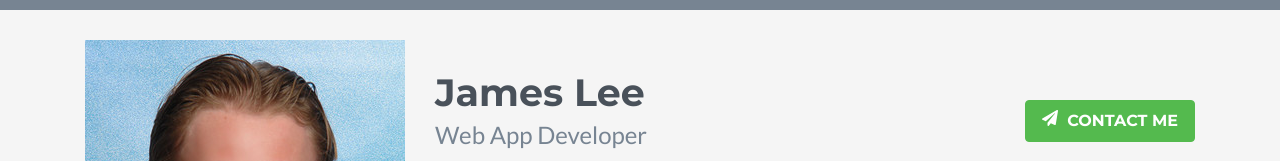
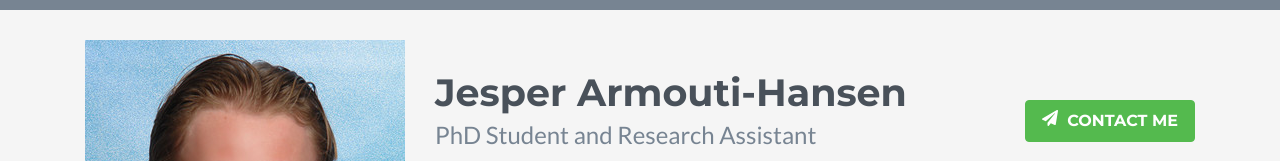
Before and after one commit to armoutihansen/armouti-hansen.com, a plain HTML site: page index.html in a window 1280 px wide. Shown: the top 161 px of the page. Drawn offline with nearby package versions, Linux system fonts and the light colour scheme; no server answers; some icons are missing.

Commit message:
Update index.html

```diff
--- a/index.html
+++ b/index.html
@@ -1,7 +1,7 @@
 <!DOCTYPE html>
 <html lang="en">
 <head>
-    <title>Bootstrap 4 Portfolio/Resume Theme for Developers</title>
+    <title>Jesper Armouti-Hansen</title>
     <!-- Meta -->
     <meta charset="utf-8">
     <meta http-equiv="X-UA-Compatible" content="IE=edge">
@@ -34,10 +34,10 @@
     <!-- ******HEADER****** -->
     <header class="header">
         <div class="container clearfix">
-            <img class="profile-image img-fluid float-left" src="assets/images/hansen.jpg" alt="James Lee" />
+            <img class="profile-image img-fluid float-left" src="assets/images/hansen.jpg" alt="Jesper Armouti-Hansen" />
             <div class="profile-content float-left">
-                <h1 class="name">James Lee</h1>
-                <h2 class="desc">Web App Developer</h2>
+                <h1 class="name">Jesper Armouti-Hansen</h1>
+                <h2 class="desc">PhD Student and Research Assistant</h2>
                 <ul class="social list-inline">
                     <li class="list-inline-item"><a href="#"><i class="fab fa-twitter"></i></a></li>
                     <li class="list-inline-item"><a href="#"><i class="fab fa-google-plus-g"></i></a></li>
```
